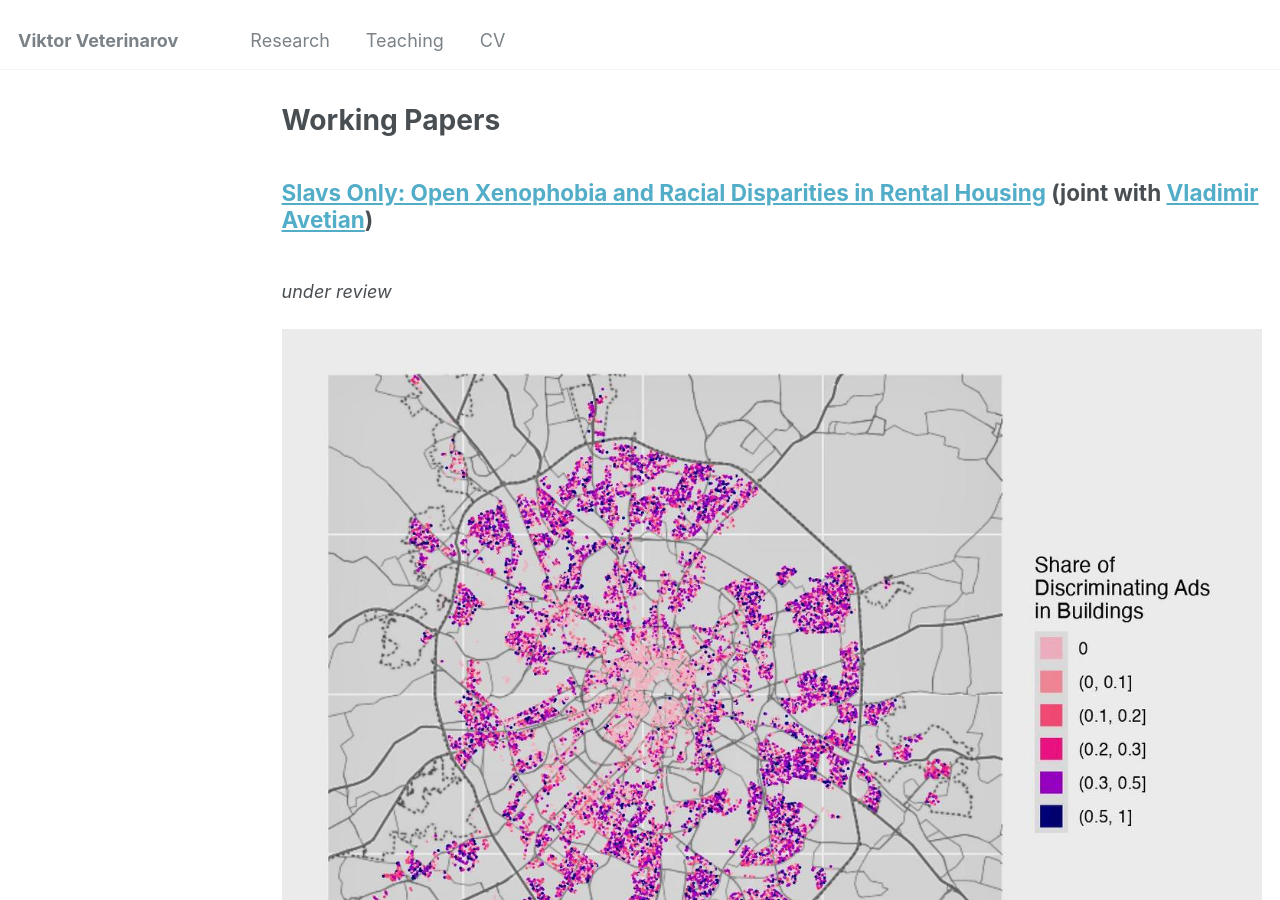
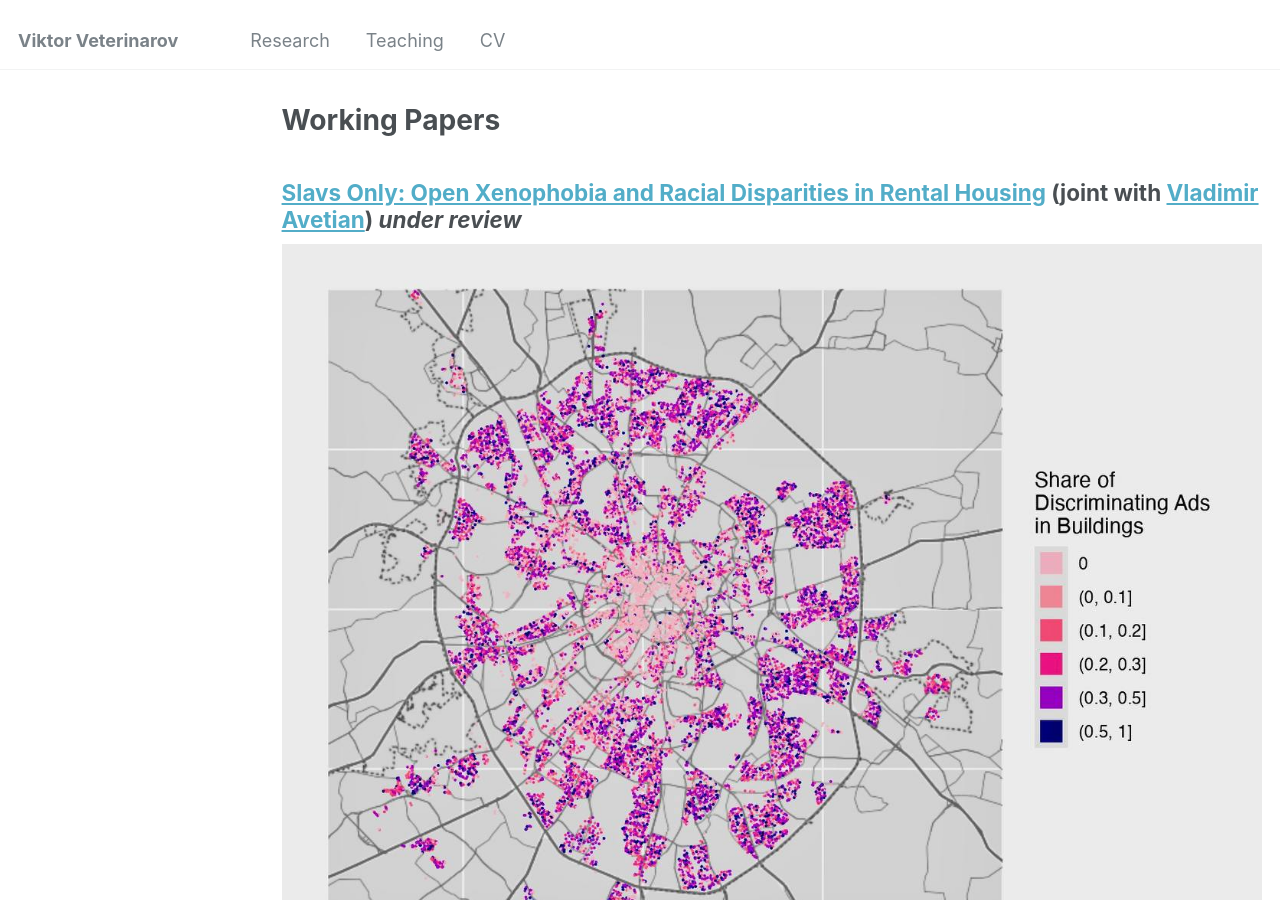
Before and after one commit to viktorveterinarov/viktorveterinarov.github.io, a Jekyll site: the page built from _pages/publications.md, in a window 1280 px wide and 900 px high. Built offline with Jekyll 4.4.1, drawn with Linux system fonts in a browser that asks for light colours.

```diff
--- a/_pages/publications.md
+++ b/_pages/publications.md
@@ -7,10 +7,8 @@ author_profile: true
 
 {% include base_path %}
 
-<a href="https://dx.doi.org/10.2139/ssrn.4983808" target="_blank">Slavs Only: Open Xenophobia and Racial Disparities in Rental Housing</a> (joint with <a href="https://vladimir-avetian.github.io/" target="_blank">Vladimir Avetian</a>)
+<a href="https://dx.doi.org/10.2139/ssrn.4983808" target="_blank">Slavs Only: Open Xenophobia and Racial Disparities in Rental Housing</a> (joint with <a href="https://vladimir-avetian.github.io/" target="_blank">Vladimir Avetian</a>) <em>under review</em>
 -----
-
-<br><em>under review</em>
 
 
 <div class="research-paper-section">
```
